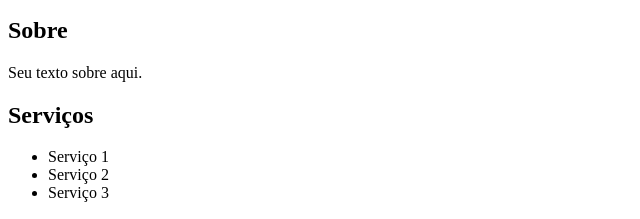
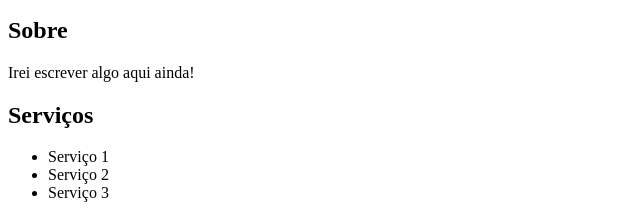
Before and after one commit to Leandro-Aluno/Reposit-rio--Leandro, a plain HTML site: page index.html in a window 1280 px wide. Shown: the part 176-395 px from the top of the page, 0-640 px from the left. Drawn offline with Linux system fonts and the light colour scheme.

Commit message:
Update index.html

```diff
--- a/index.html
+++ b/index.html
@@ -26,7 +26,7 @@
     <section id="about" class="section">
       <div class="container">
         <h2>Sobre</h2>
-        <p>Seu texto sobre aqui.</p>
+        <p>Irei escrever algo aqui ainda!</p>
       </div>
     </section>
 
```
